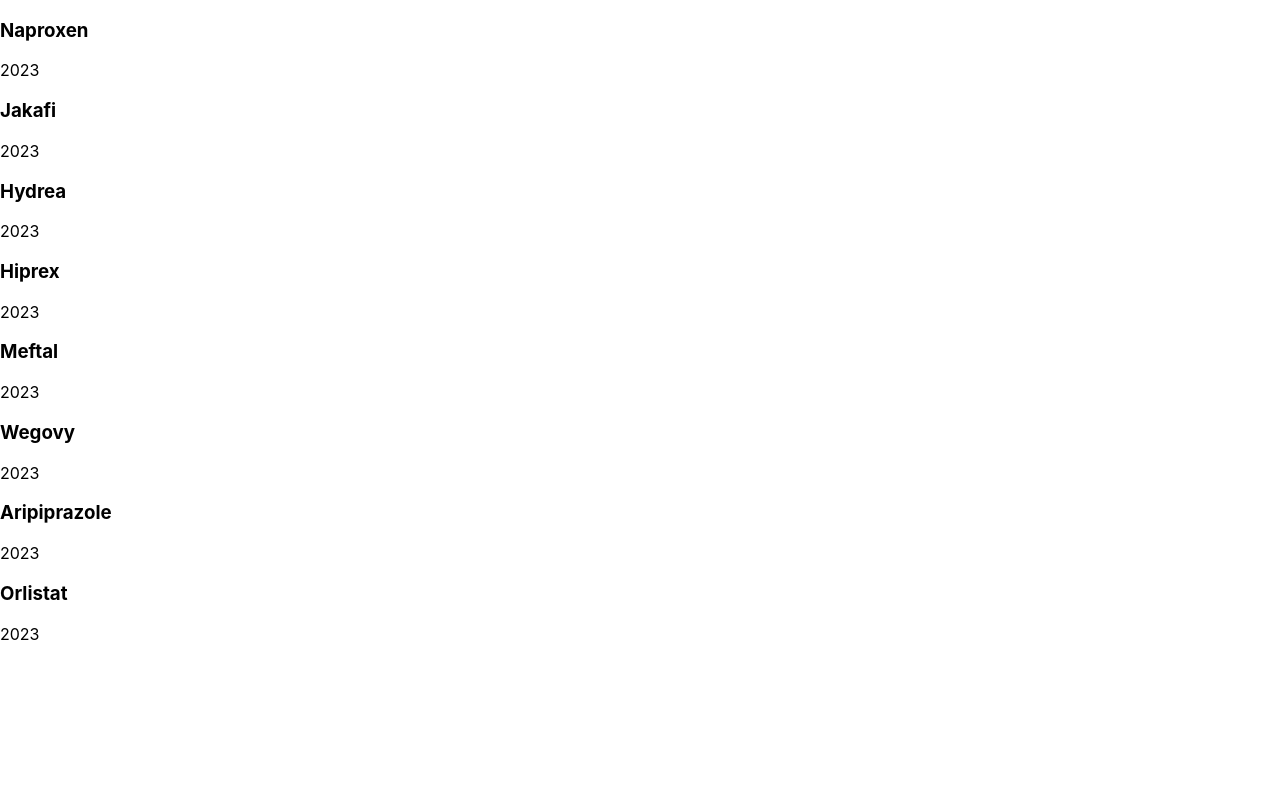
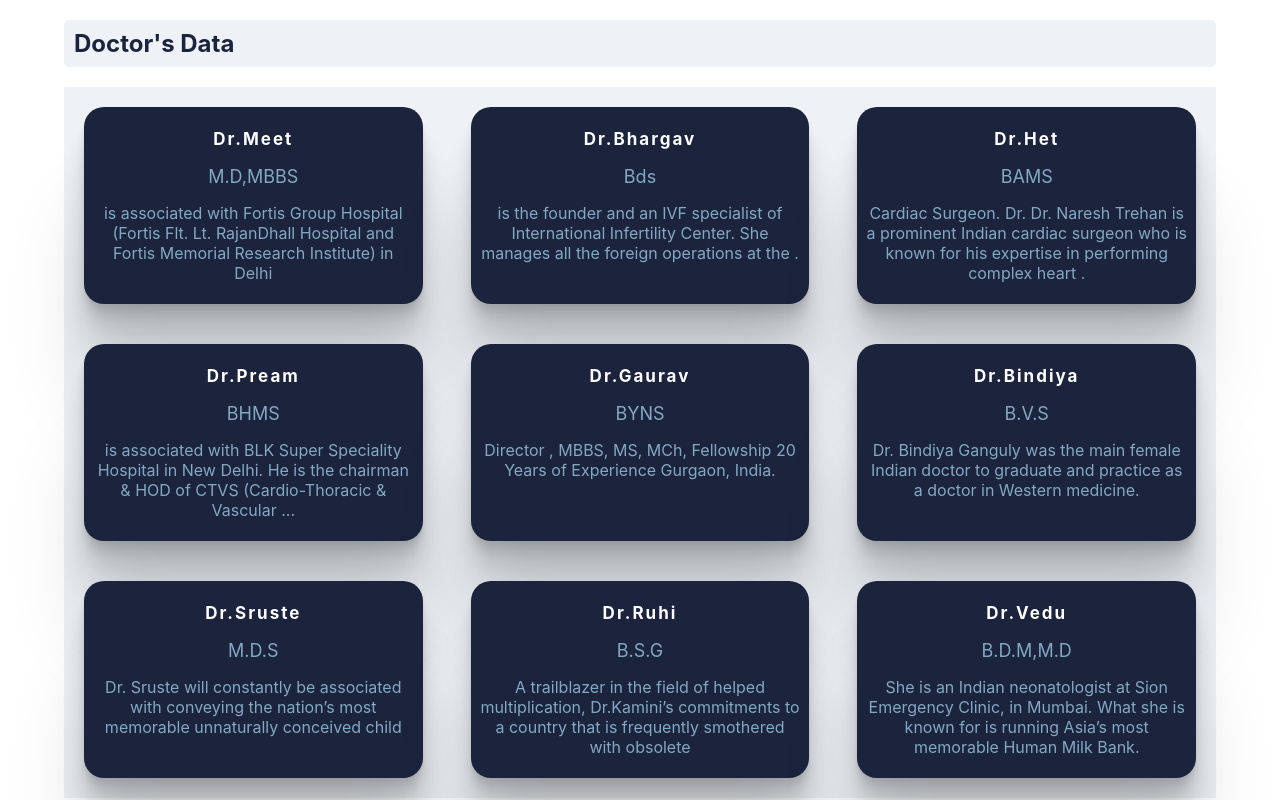
Before and after one commit to vids242/firstreact, a React (Create React App) app: page / in a window 1280 px wide. Built offline with nearby package versions, Linux system fonts and the light colour scheme.

Commit message:
class_5_3

```diff
--- a/src/App.css
+++ b/src/App.css
@@ -36,3 +36,25 @@
     transform: rotate(360deg);
   }
 }
+.flex {
+  display: flex;
+  flex-wrap: wrap;
+  /* gap: 35px 10px; */
+  background: #EEF2F7;;
+  justify-content: space-between;
+
+}
+.container {
+  max-width: 90%;
+  margin: 0 auto;
+}
+.title {
+  margin: 10px 0;
+  width: 100%;
+  border-radius: 5px;
+ background: #EEF2F7;;
+}
+.title h2 {
+  padding: 9px 10px;
+  color: #1b233d;
+}
--- a/src/App.js
+++ b/src/App.js
@@ -1,12 +1,14 @@
 
 import './App.css';
+import Doctors from './containers/Doctors/Doctors';
 // import City from './component/City';
 // import CityFun from './component/CityFun';
 // import CounterFun from './component/CounterFun';
 // import Country from './component/Country';
 // import CountryFun from './component/CountryFun';
 // import PropsEx from './component/PropsEx';
-import Medicines from './containers/Medicines/Medicines';
+// import Medicines from './containers/Medicines/Medicines';
+
 
 function App() {
   return (
@@ -17,7 +19,8 @@
       {/* <CityFun/> */}
       {/* <CounterFun/> */}
       {/* <PropsEx text="hello Vraj"/> */}
-      <Medicines/>
+      {/* <Medicines/> */}
+      <Doctors />
     </div>
   );
 }
--- a/src/component/Card/Card.js
+++ b/src/component/Card/Card.js
@@ -1,4 +1,5 @@
 import React from 'react';
+import "./Card.module.css"
 
 function Card({data}) {
     return (
--- /dev/null
+++ b/src/component/Card/Card.module.css
@@ -0,0 +1,42 @@
+#details {
+    background-color: #EEF2F7;
+}
+
+.card {
+    width: 28%;
+    box-shadow:
+        0 2.8px 2.2px rgba(0, 0, 0, 0.034),
+        0 6.7px 5.3px rgba(0, 0, 0, 0.048),
+        0 12.5px 10px rgba(0, 0, 0, 0.06),
+        0 22.3px 17.9px rgba(0, 0, 0, 0.072),
+        0 41.8px 33.4px rgba(0, 0, 0, 0.086),
+        0 100px 80px rgba(0, 0, 0, 0.12);
+    border-radius: 20px;
+    background: #1b233d;
+    /* border-radius: 5px; */
+    margin: 20px;
+    padding: 5px 8px;
+    text-align: center;
+    transition:  0.5s cubic-bezier(0.175, 0.885, 0.32, 1.275);
+}
+
+.card:hover {
+    transform: scale(1.05);
+}
+
+.title {
+    display: block;
+    font-size: 17px;
+    font-weight: bolder;
+    color: white;
+    text-align: center;
+    letter-spacing: 2px;
+}
+.digree{
+    color: rgba(170, 222, 243, 0.721);
+    font-size: 18px;
+}
+p{
+    color: rgba(170, 222, 243, 0.721);
+    font-size: 16px;
+}
--- /dev/null
+++ b/src/component/Card/Dcard.js
@@ -0,0 +1,18 @@
+import React, { Component } from 'react';
+import style from  "./Card.module.css"
+
+class Dcard extends Component {
+    render() {
+        return (
+
+                <div className={style.card}>
+                    <h3 className={style.title}>{this.props.Ddata.name}</h3>
+                    <span className={style.digree}>{this.props.Ddata.degrees}</span>
+                    <p>{this.props.Ddata.details}</p>
+                </div>
+
+        );
+    }
+}
+
+export default Dcard;
--- /dev/null
+++ b/src/containers/Doctors/Doctors.js
@@ -0,0 +1,99 @@
+import React from 'react';
+import Dcard from '../../component/Card/Dcard';
+
+
+const Ddata = [
+    {
+        "id": 1,
+        "name": "Dr.Meet",
+        "age": 22,
+        "degrees": "M.D,MBBS",
+        "details": "is associated with Fortis Group Hospital (Fortis Flt. Lt. RajanDhall Hospital and Fortis Memorial Research Institute) in Delhi"
+
+    },
+    {
+        "id": 2,
+        "name": "Dr.Bhargav",
+        "age": 25,
+        "degrees": "Bds",
+        "details": " is the founder and an IVF specialist of International Infertility Center. She manages all the foreign operations at the ."
+
+    },
+    {
+        "id": 3,
+        "name": "Dr.Het",
+        "age": 29,
+        "degrees": "BAMS",
+        "details": "Cardiac Surgeon. Dr. Dr. Naresh Trehan is a prominent Indian cardiac surgeon who is known for his expertise in performing complex heart ."
+
+    },
+    {
+        "id": 4,
+        "name": "Dr.Pream",
+        "age": 24,
+        "degrees": "BHMS",
+        "details": "is associated with BLK Super Speciality Hospital in New Delhi. He is the chairman & HOD of CTVS (Cardio-Thoracic & Vascular ..."
+    },
+    {
+        "id": 5,
+        "name": "Dr.Gaurav",
+        "age": 32,
+        "degrees": "BYNS",
+        "details": "Director , MBBS, MS, MCh, Fellowship 20 Years of Experience Gurgaon, India."
+
+    },
+    {
+        "id": 6,
+        "name": "Dr.Bindiya",
+        "age": 25,
+        "degrees": "B.V.S",
+        "details": "Dr. Bindiya Ganguly was the main female Indian doctor to graduate and practice as a doctor in Western medicine."
+
+    },
+    {
+        "id": 7,
+        "name": "Dr.Sruste",
+        "age": 28,
+        "degrees": "M.D.S",
+        "details": "Dr. Sruste will constantly be associated with conveying the nation’s most memorable unnaturally conceived child"
+    },
+    {
+        "id": 8,
+        "name": "Dr.Ruhi",
+        "age": 32,
+        "degrees": "B.S.G",
+        "details": "A trailblazer in the field of helped multiplication, Dr.Kamini’s commitments to a country that is frequently smothered with obsolete"
+    },
+    {
+        "id": 9,
+        "name": "Dr.Vedu",
+        "age": 26,
+        "degrees": "B.D.M,M.D",
+        "details": "She is an Indian neonatologist at Sion Emergency Clinic, in Mumbai. What she is known for is running Asia’s most memorable Human Milk Bank."
+    }
+]
+
+const Doctors = () => {
+    return (
+
+        <div className='container'>
+            <div className='title'>
+                <h2>Doctor's Data</h2>
+            </div>
+
+            <div className='flex'  id='details' >
+                {
+
+                    Ddata.map((v, i) => (
+                        <Dcard Ddata={v} />
+
+                    ))
+                }
+            </div>
+        </div>
+
+
+    );
+};
+
+export default Doctors;
```
